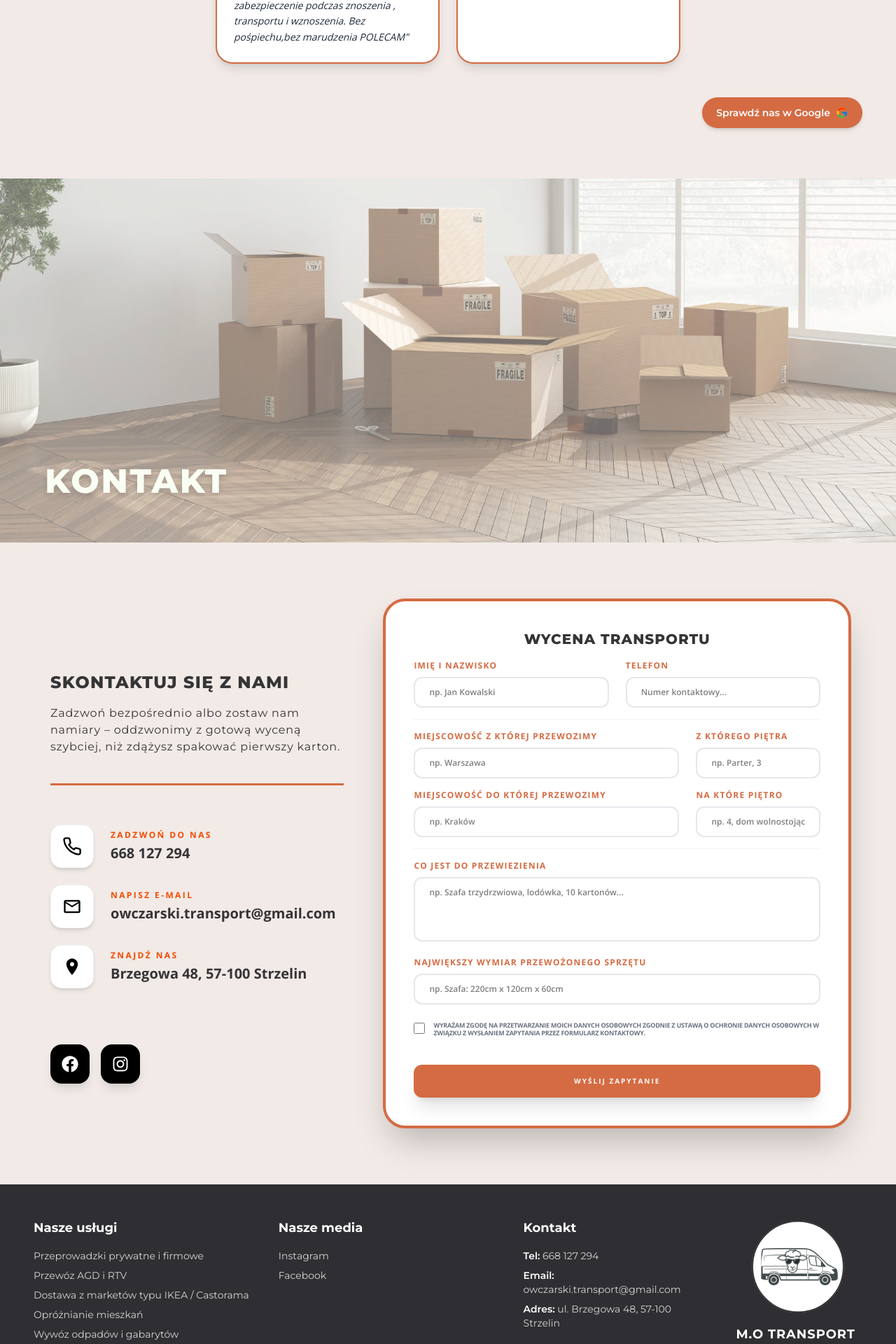
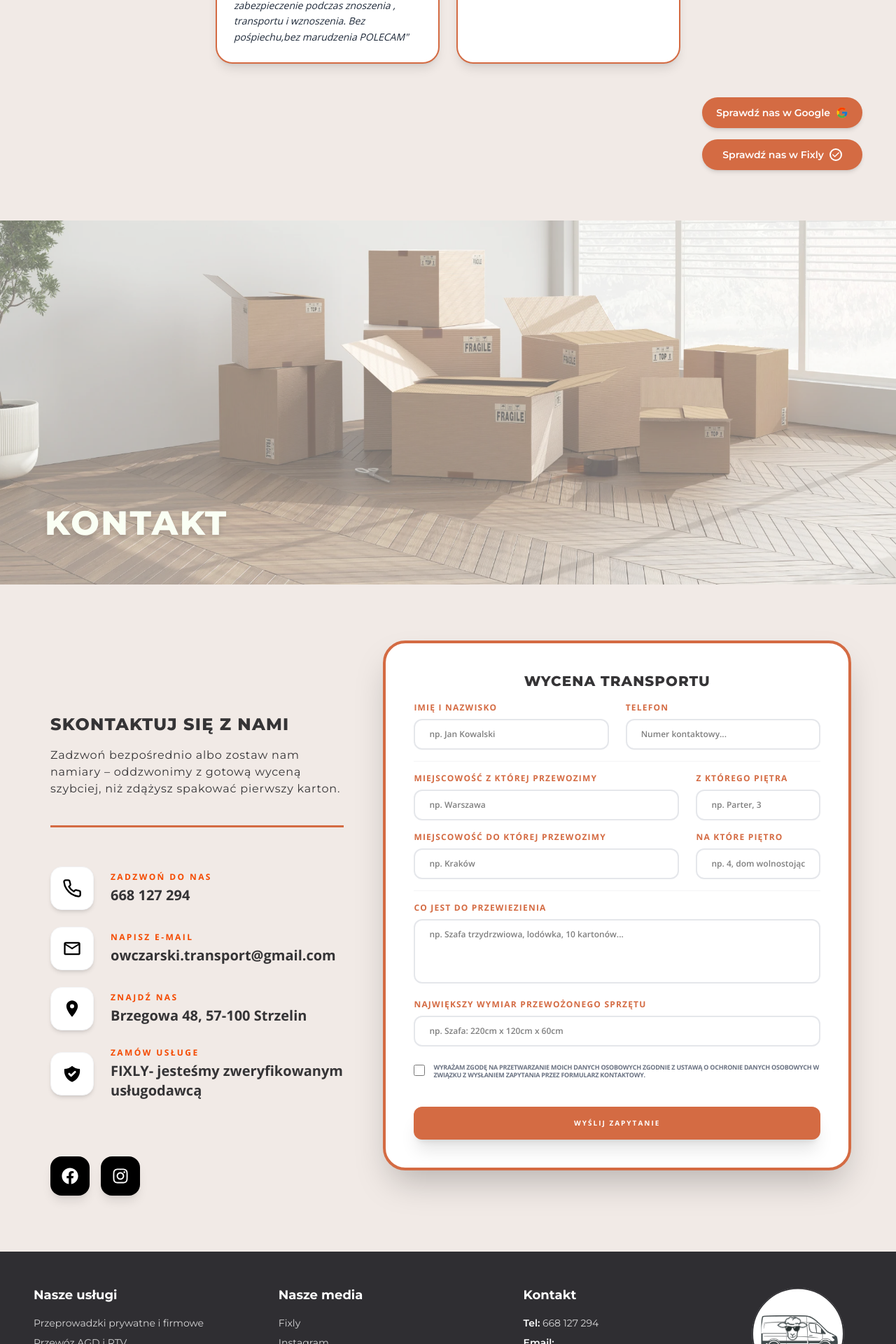
Before and after one commit to MstowskaSandra/owca-transport, a React (Vite) app: page / in a window 1280 px wide. Shown: the part 5299-7219 px from the top of the page at 70% size. Built offline with nearby package versions, Linux system fonts and the light colour scheme; a web font is replaced by a local one.

Commit message:
feat: add links to Fixly

```diff
--- a/src/components/Footer.jsx
+++ b/src/components/Footer.jsx
@@ -34,6 +34,14 @@ export const Footer = () => {
               Nasze media
             </h5>
             <div className="flex flex-col gap-2 text-xs lg:text-sm text-white/80">
+              <a
+                href="https://fixly.pl/profil/kam4zmxu"
+                target="_blank"
+                rel="noopener noreferrer"
+                className="hover:text-white transition hover:translate-x-1 inline-block"
+              >
+                Fixly
+              </a>
               <a
                 href="https://instagram.com/"
                 target="_blank"
--- a/src/components/ReviewSection.jsx
+++ b/src/components/ReviewSection.jsx
@@ -1,6 +1,7 @@
 import { reviews } from "../data/reviews";
 import ReviewCard from "./ReviewCard";
 import { FcGoogle } from "react-icons/fc";
+import { HiCheck } from "react-icons/hi";
 import Reveal from "../utils/Reveal";
 
 export const ReviewSection = () => (
@@ -22,6 +23,7 @@ export const ReviewSection = () => (
       delay={0.3}
       className="mt-12 flex justify-center px-4 md:justify-end md:pr-12"
     >
+      <div className="flex flex-col gap-4">
         <a
           href="https://share.google/r7xgF3dJDwaWx6zH9"
           target="_blank"
@@ -31,6 +33,16 @@ export const ReviewSection = () => (
           Sprawdź nas w Google
           <FcGoogle className="text-lg shrink-0" />
         </a>
+        <a
+          href="https://fixly.pl/profil/kam4zmxu"
+          target="_blank"
+          rel="noopener noreferrer"
+          className="flex items-center justify-center text-center gap-2 cursor-pointer font-mont text-xs sm:text-sm font-semibold text-white w-full max-w-80 sm:w-auto px-5 py-3 rounded-full bg-[#D46B43] hover:bg-orange-600 hover:scale-105 transition shadow-md"
+        >
+          Sprawdź nas w Fixly
+          <HiCheck className="text-lg shrink-0 border-2 rounded-full" />
+        </a>
+      </div>
     </Reveal>
   </section>
 );
--- a/src/pages/Contact.jsx
+++ b/src/pages/Contact.jsx
@@ -3,6 +3,7 @@ import Reveal from "../utils/Reveal";
 import { FiPhone } from "react-icons/fi";
 import { MdOutlineMail, MdLocationOn } from "react-icons/md";
 import { FaFacebook, FaInstagram } from "react-icons/fa";
+import { HiShieldCheck } from "react-icons/hi";
 
 const Contact = () => {
   return (
@@ -28,7 +29,7 @@ const Contact = () => {
               <p className="text-xs font-black uppercase tracking-[0.2em] text-orange-600 mb-1">
                 Zadzwoń do nas
               </p>
-              <p className="text-sm lg:text-xl font-extrabold text-[#353436] !text-[#353436]">
+              <p className="text-sm lg:text-xl font-extrabold text-[#353436] !text-[#353436] hover:underline">
                 668 127 294
               </p>
             </div>
@@ -48,7 +49,7 @@ const Contact = () => {
               <p className="text-xs font-black uppercase tracking-[0.2em] text-orange-600 mb-1">
                 Napisz e-mail
               </p>
-              <p className="text-sm lg:text-xl font-extrabold break-all sm:break-normal text-[#353436] !text-[#353436]">
+              <p className="text-sm lg:text-xl font-extrabold break-all sm:break-normal text-[#353436] !text-[#353436] hover:underline">
                 owczarski.transport@gmail.com
               </p>
             </div>
@@ -70,8 +71,29 @@ const Contact = () => {
               <p className="text-xs font-black uppercase tracking-[0.2em] text-orange-600 mb-1">
                 Znajdź nas
               </p>
-              <p className="text-sm lg:text-xl font-extrabold text-[#353436] ">
+              <p className="text-sm lg:text-xl font-extrabold text-[#353436] hover:underline">
                 Brzegowa 48, 57-100 Strzelin
+              </p>
+            </div>
+          </a>
+          <a
+            href="https://fixly.pl/profil/kam4zmxu"
+            target="_blank"
+            rel="noopener noreferrer"
+            className="flex items-center gap-6 group cursor-pointer w-fit"
+          >
+            <div className="bg-white p-4 rounded-2xl shadow-md border border-gray-100 hover:bg-[#EAB33B] hover:text-[#D46B43] transition-all duration-300">
+              <HiShieldCheck
+                size={28}
+                className="text-black transition-colors"
+              />
+            </div>
+            <div>
+              <p className="text-xs font-black uppercase tracking-[0.2em] text-orange-600 mb-1">
+                Zamów usługe
+              </p>
+              <p className="text-sm lg:text-xl font-extrabold text-[#353436] hover:underline">
+                FIXLY- jesteśmy zweryfikowanym usługodawcą
               </p>
             </div>
           </a>
```
Lines whose indentation alone changed are shown as unchanged.
